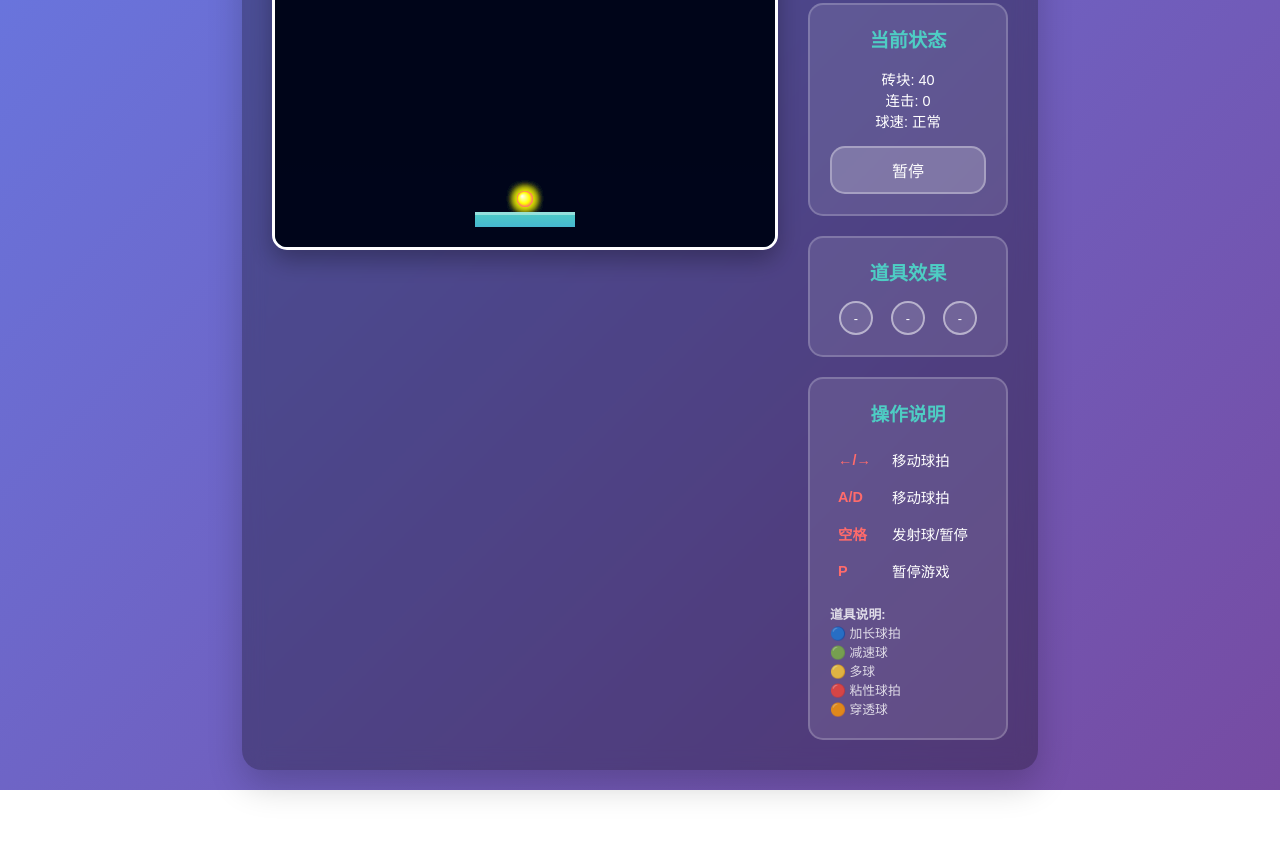
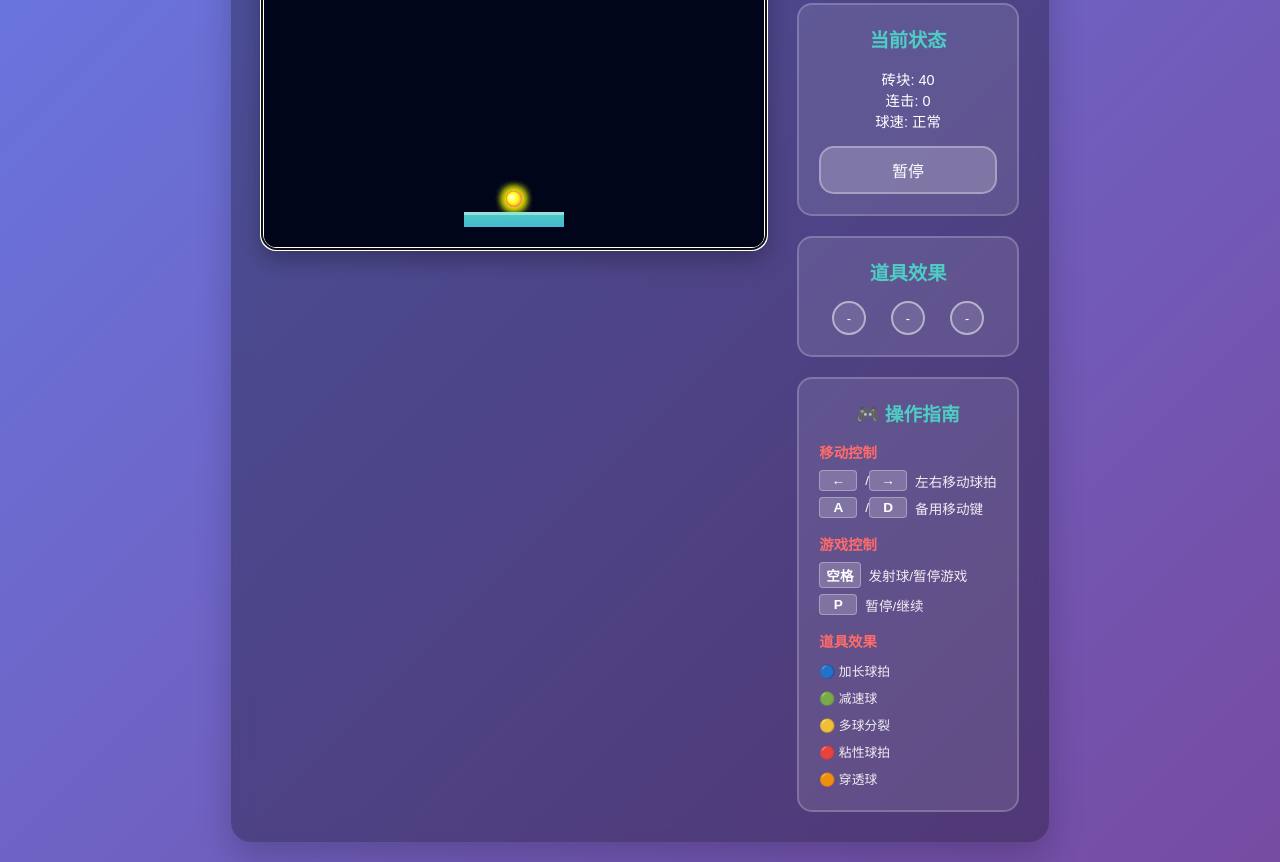
Before and after one commit to zhiweilu/game, a plain HTML site: page games/breakout.html in a window 1280 px wide. Shown: the part 493-1355 px from the top of the page. Before the commit the page ends 1283 px from the top, so only its background shows below. Drawn offline with Linux system fonts and the light colour scheme.

Commit message:
优化打砖块游戏界面布局和操作说明
- 修复方向键导致页面滚动的问题，添加preventDefault
- 将操作说明重新设计并移到右侧面板
- 改进键盘事件处理，确保游戏控制键不会影响浏览器默认行为
- 添加画布焦点管理，提升游戏响应性
- 美化操作说明界面，分组显示控制和道具说明

```diff
--- a/games/breakout.html
+++ b/games/breakout.html
@@ -134,6 +134,51 @@
         .controls td:first-child {
             font-weight: bold;
             color: #ff6b6b;
+        }
+
+        /* 新的控制说明样式 */
+        .control-group {
+            margin-bottom: 15px;
+        }
+        .control-group:last-child {
+            margin-bottom: 0;
+        }
+        .control-title {
+            font-weight: bold;
+            color: #ff6b6b;
+            margin-bottom: 8px;
+            font-size: 0.9em;
+        }
+        .control-item {
+            display: flex;
+            align-items: center;
+            margin-bottom: 6px;
+            font-size: 0.85em;
+        }
+        .key {
+            background: rgba(255,255,255,0.2);
+            border: 1px solid rgba(255,255,255,0.3);
+            border-radius: 4px;
+            padding: 2px 6px;
+            margin-right: 8px;
+            font-weight: bold;
+            color: #fff;
+            min-width: 24px;
+            text-align: center;
+            display: inline-block;
+        }
+        .action {
+            color: rgba(255,255,255,0.9);
+        }
+        .power-up-list {
+            display: flex;
+            flex-direction: column;
+            gap: 4px;
+        }
+        .power-up-item {
+            font-size: 0.8em;
+            color: rgba(255,255,255,0.9);
+            padding: 2px 0;
         }
 
         .game-over {
@@ -324,32 +369,38 @@
             </div>
 
             <div class="controls">
-                <h3>操作说明</h3>
-                <table>
-                    <tr>
-                        <td>←/→</td>
-                        <td>移动球拍</td>
-                    </tr>
-                    <tr>
-                        <td>A/D</td>
-                        <td>移动球拍</td>
-                    </tr>
-                    <tr>
-                        <td>空格</td>
-                        <td>发射球/暂停</td>
-                    </tr>
-                    <tr>
-                        <td>P</td>
-                        <td>暂停游戏</td>
-                    </tr>
-                </table>
-                <div style="margin-top: 15px; font-size: 0.8em; opacity: 0.8;">
-                    <strong>道具说明:</strong><br>
-                    🔵 加长球拍<br>
-                    🟢 减速球<br>
-                    🟡 多球<br>
-                    🔴 粘性球拍<br>
-                    🟠 穿透球
+                <h3>🎮 操作指南</h3>
+                <div class="control-group">
+                    <div class="control-title">移动控制</div>
+                    <div class="control-item">
+                        <span class="key">←</span> / <span class="key">→</span>
+                        <span class="action">左右移动球拍</span>
+                    </div>
+                    <div class="control-item">
+                        <span class="key">A</span> / <span class="key">D</span>
+                        <span class="action">备用移动键</span>
+                    </div>
+                </div>
+                <div class="control-group">
+                    <div class="control-title">游戏控制</div>
+                    <div class="control-item">
+                        <span class="key">空格</span>
+                        <span class="action">发射球/暂停游戏</span>
+                    </div>
+                    <div class="control-item">
+                        <span class="key">P</span>
+                        <span class="action">暂停/继续</span>
+                    </div>
+                </div>
+                <div class="control-group">
+                    <div class="control-title">道具效果</div>
+                    <div class="power-up-list">
+                        <div class="power-up-item">🔵 加长球拍</div>
+                        <div class="power-up-item">🟢 减速球</div>
+                        <div class="power-up-item">🟡 多球分裂</div>
+                        <div class="power-up-item">🔴 粘性球拍</div>
+                        <div class="power-up-item">🟠 穿透球</div>
+                    </div>
                 </div>
             </div>
         </div>
@@ -897,6 +948,10 @@
 
         // 键盘事件
         document.addEventListener('keydown', (e) => {
+            // 防止方向键和游戏控制键的默认行为
+            if (['ArrowLeft', 'ArrowRight', 'ArrowUp', 'ArrowDown', ' '].includes(e.key)) {
+                e.preventDefault();
+            }
             keys[e.key] = true;
 
             if (e.key === ' ') {
@@ -916,8 +971,16 @@
         });
 
         document.addEventListener('keyup', (e) => {
+            // 防止游戏控制键的默认行为
+            if (['ArrowLeft', 'ArrowRight', 'ArrowUp', 'ArrowDown', ' '].includes(e.key)) {
+                e.preventDefault();
+            }
             keys[e.key] = false;
         });
+
+        // 确保画布可以接收焦点
+        canvas.setAttribute('tabindex', '0');
+        canvas.focus();
 
         // 游戏主循环
         function gameLoop() {
```
